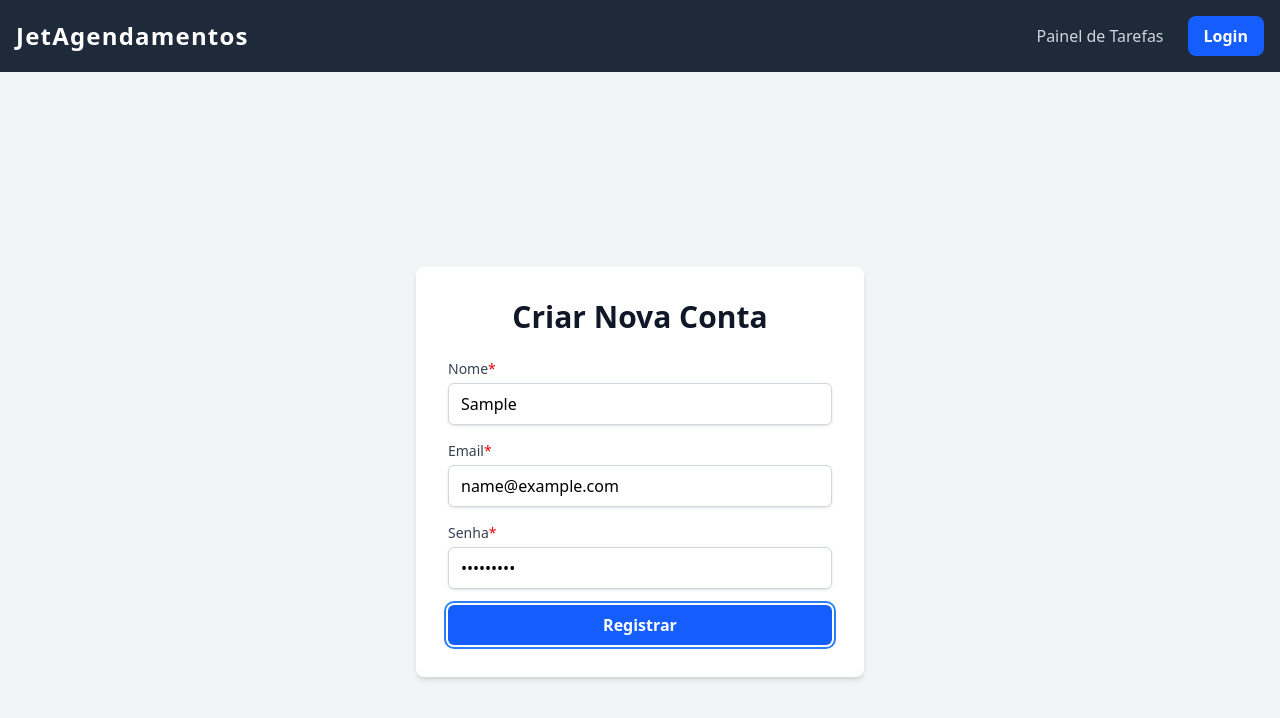
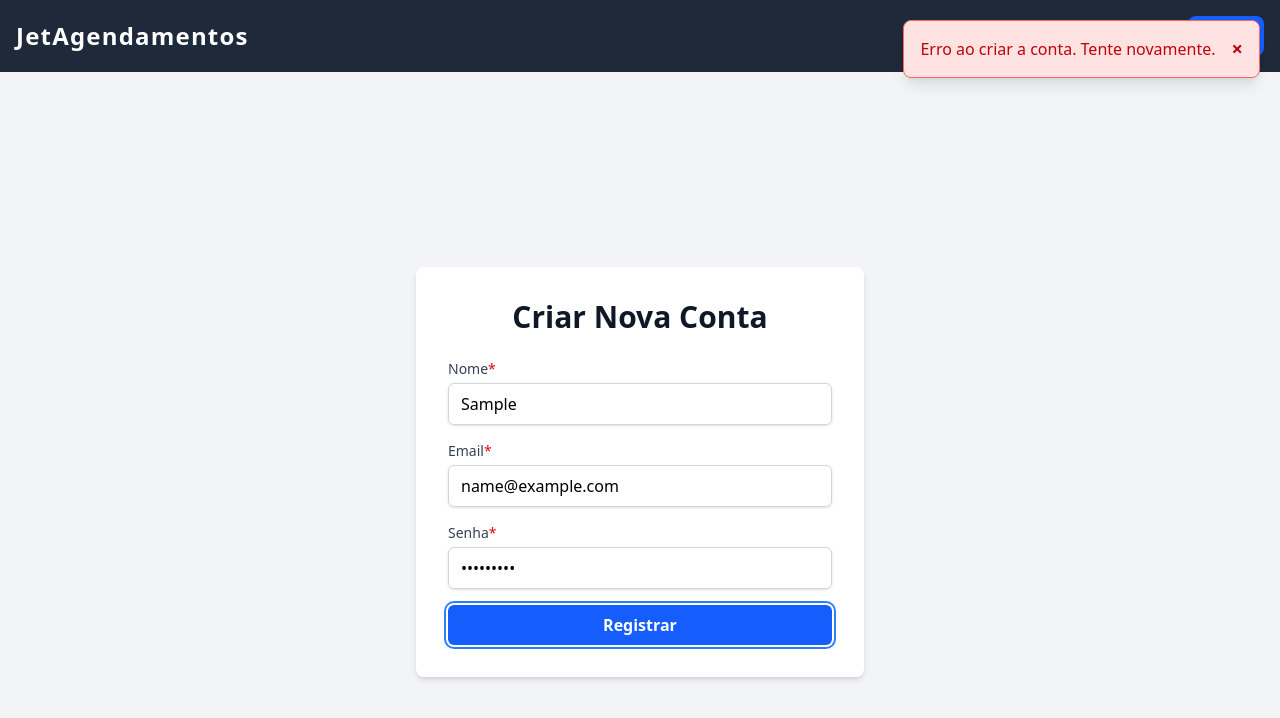
Before and after one commit to kewensilva-gif/JetAgendamento, a React (Vite) app in the folder frontend/: page /register in a window 1280 px wide. Both pictures are taken after typing "Sample", "name@example.com", "Sample123" into the empty fields and a click on the button "Registrar". Shown: the top 718 px of the page. Built offline with nearby package versions, Linux system fonts and the light colour scheme; no server answers.

Commit message:
[Feat: adiciona componente de alerta nos formulários]

```diff
--- /dev/null
+++ b/frontend/src/components/Alert.tsx
@@ -0,0 +1,35 @@
+import React from 'react';
+
+interface AlertProps {
+  message: string;
+  type: 'success' | 'error';
+  onClose: () => void;
+}
+
+const Alert: React.FC<AlertProps> = ({ message, type, onClose }) => {
+  if (!message) {
+    return null;
+  }
+
+  const baseClasses = "fixed top-5 right-5 z-50 flex max-w-sm items-center justify-between rounded-lg p-4 shadow-lg";
+
+  const typeClasses = type === 'success'
+    ? "border border-green-400 bg-green-100 text-green-700"
+    : "border border-red-400 bg-red-100 text-red-700";
+
+  return (
+    <div className={`${baseClasses} ${typeClasses}`} role="alert">
+      <span className="font-medium">{message}</span>
+
+      <button
+        onClick={onClose}
+        className="ml-4 text-xl font-bold leading-none"
+        aria-label="Close"
+      >
+        &times;
+      </button>
+    </div>
+  );
+};
+
+export default Alert;
--- a/frontend/src/pages/CreateTaskForm.tsx
+++ b/frontend/src/pages/CreateTaskForm.tsx
@@ -1,13 +1,32 @@
-import React, { useState } from 'react';
+import React, { useEffect, useState } from 'react';
 import { createTask } from '../services/Api';
+import Alert from '../components/Alert';
+import { useNavigate } from 'react-router-dom';
 
 function CreateTaskForm() {
+  const navigate = useNavigate();
   const [formData, setFormData] = useState({
     title: '',
     description: '',
     dueDate: '',
     userId: '',
   });
+
+  const [alertInfo, setAlertInfo] = useState({
+    message: '',
+    type: '' as 'success' | 'error' | '',
+  });
+
+  useEffect(() => {
+    if (alertInfo.message) {
+      const timer = setTimeout(() => {
+        setAlertInfo({ message: '', type: '' });
+      }, 5000);
+
+      return () => clearTimeout(timer);
+    }
+  }, [alertInfo]);
+
 
   const [errors, setErrors] = useState({
     title: '',
@@ -52,10 +71,15 @@ function CreateTaskForm() {
         formData['userId'] = JSON.parse(localStorage.getItem('@App:user') || '{}').id;
         console.log('Dados da tarefa:', formData);
         await createTask(formData);
-        alert('Tarefa criada com sucesso!');
+        setAlertInfo({ message: 'Tarefa criada com sucesso!', type: 'success' });
         setFormData({ title: '', description: '', dueDate: '', userId: '' });
+
+        setTimeout(() => {
+          setAlertInfo({ message: '', type: '' });
+          navigate('/');
+        }, 3000);
       } catch (error) {
-        alert('Erro ao criar a tarefa.');
+        setAlertInfo({ message: 'Erro ao criar a tarefa.', type: 'error' });
       }
     } else {
       console.log('Formulário da tarefa com erros de validação.');
@@ -63,6 +87,12 @@ function CreateTaskForm() {
   };
 
   return (
+    <div className='relative'>
+      <Alert
+        message={alertInfo.message}
+        type={alertInfo.type as 'success' | 'error'}
+        onClose={() => setAlertInfo({ message: '', type: '' })}
+      />
       <div className="flex items-center justify-center min-h-screen bg-gray-100">
         <div className="w-full max-w-md p-8 space-y-6 bg-white rounded-lg shadow-md">
           <h2 className="text-2xl font-bold text-center text-gray-800">
@@ -109,6 +139,8 @@ function CreateTaskForm() {
           </form>
         </div>
       </div>
+    </div>
+
   );
 }
 
--- a/frontend/src/pages/auth/LoginPage.tsx
+++ b/frontend/src/pages/auth/LoginPage.tsx
@@ -2,10 +2,15 @@ import React, { useState } from 'react';
 import { loginUser } from '../../services/Api';
 import { useAuth } from '../../context/AuthContext';
 import { useNavigate } from 'react-router-dom';
+import Alert from '../../components/Alert';
 
 function LoginPage() {
   const [email, setEmail] = useState('');
   const [password, setPassword] = useState('');
+  const [alertInfo, setAlertInfo] = useState({
+    message: '',
+    type: '' as 'success' | 'error' | '',
+  });
   const { login } = useAuth();
   const navigate = useNavigate();
 
@@ -15,18 +20,25 @@ function LoginPage() {
       const { token, user } = await loginUser({ email, password });
       if (token && user) {
         login(token, user);
+
         navigate('/');
       }
     } catch (error) {
-      alert('Erro ao fazer login: verifique seu email e senha.');
+      setAlertInfo({
+        message: 'Erro ao realizar login. Verifique suas credenciais.',type: 'error',
+      });
     }
   };
 
   return (
+    <div className='relative'>
+      <Alert
+        message={alertInfo.message}
+        type={alertInfo.type as 'success' | 'error'}
+        onClose={() => setAlertInfo({ message: '', type: '' })}
+      />
       <div className="flex items-center justify-center min-h-screen bg-gray-100">
-
         <div className="w-full max-w-md p-8 space-y-6 bg-white rounded-lg shadow-md">
-
           <h1 className="text-3xl font-bold text-center text-gray-900">
             Acessar sua Conta
           </h1>
@@ -91,6 +103,7 @@ function LoginPage() {
           </form>
         </div>
       </div>
+    </div>
   );
 }
 
--- a/frontend/src/pages/auth/RegisterPage.tsx
+++ b/frontend/src/pages/auth/RegisterPage.tsx
@@ -1,12 +1,18 @@
 import React, { useState } from 'react';
-import { redirect } from 'react-router-dom';
 import { createUser } from '../../services/Api';
+import Alert from '../../components/Alert';
+import { useNavigate } from 'react-router-dom';
 
 function RegisterPage() {
   const [formData, setFormData] = useState({
     name: '',
     email: '',
     password: '',
+  });
+  const navigate = useNavigate();
+  const [alertInfo, setAlertInfo] = useState({
+    message: '',
+    type: '' as 'success' | 'error' | '',
   });
 
   const [errors, setErrors] = useState({
@@ -56,19 +62,30 @@ function RegisterPage() {
     e.preventDefault();
     if (validateForm()) {
       try {
-        console.log('Dados do formulário válidos, enviando para API:', formData);
         await createUser(formData);
-        alert('Conta criada com sucesso!');
-        redirect('/login');
+        setAlertInfo({ message: 'Conta criada com sucesso!', type: 'success' });
+
+        setTimeout(() => {
+          setAlertInfo({ message: '', type: '' });
+          navigate('/');
+        }, 3000);
+        return;
       } catch (error) {
-        alert('Erro ao criar a conta.');
+        console.error("erro",error);
+        setAlertInfo({ message: 'Erro ao criar a conta. Tente novamente.', type: 'error' });
+        return;
       }
-    } else {
-      console.log('Formulário com erros de validação.');
     }
+    setAlertInfo({ message: 'Erro de validação do formulário', type: 'error' });
   };
 
   return (
+    <div className='relative'>
+      <Alert
+        message={alertInfo.message}
+        type={alertInfo.type as 'success' | 'error'}
+        onClose={() => setAlertInfo({ message: '', type: '' })}
+      />
       <div className="flex items-center justify-center min-h-screen bg-gray-100">
         <div className="w-full max-w-md p-8 space-y-6 bg-white rounded-lg shadow-md">
           <h1 className="text-3xl font-bold text-center text-gray-900">
@@ -115,6 +132,7 @@ function RegisterPage() {
           </form>
         </div>
       </div>
+    </div>
   );
 }
 
```
Lines whose indentation alone changed are shown as unchanged.
